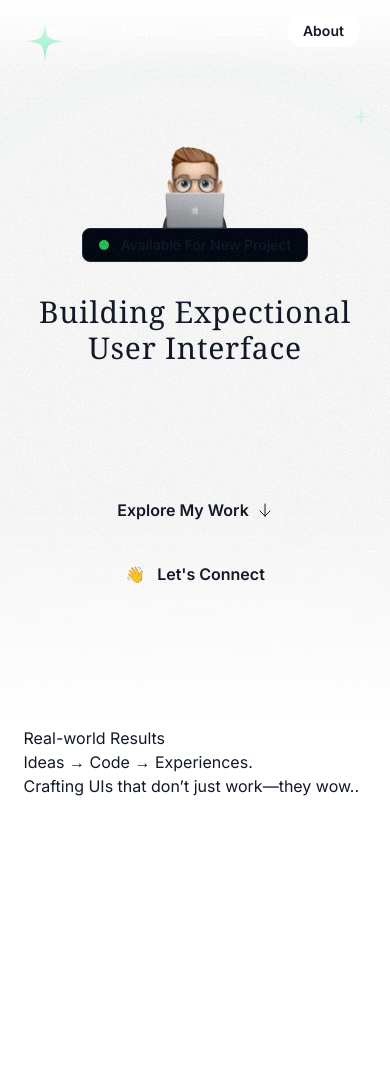
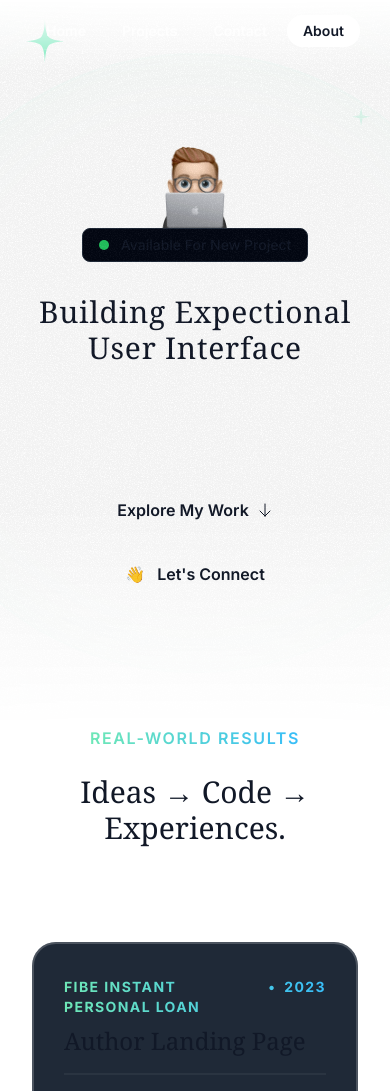
Before and after one commit to Trimbak15/portfolio-mine, a Next.js app: page / in a window 390 px wide. Shown: the top 1091 px of the page. Before the commit the page ends 973 px from the top, so only its background shows below. Built offline with nearby package versions, Linux system fonts and the light colour scheme; a web font is replaced by a local one.

Commit message:
project-section

```diff
--- a/src/sections/Projects.tsx
+++ b/src/sections/Projects.tsx
@@ -1,6 +1,10 @@
-import darkSaasLandingPage from "@/assets/images/dark-saas-landing-page.png";
-import lightSaasLandingPage from "@/assets/images/light-saas-landing-page.png";
-import aiStartupLandingPage from "@/assets/images/ai-startup-landing-page.png";
+import darkSaasLandingPage from "@/assets/images/fibe.png"
+import lightSaasLandingPage from "@/assets/images/light-saas-landing-page.png"
+import aiStartupLandingPage from "@/assets/images/ai-startup-landing-page.png"
+import Image from "next/image"
+import CheckIcon from "@/assets/icons/check-circle.svg"
+import ArrowDown from "@/assets/icons/arrow-down.svg"
+import grainImage from "@/assets/images/grain.jpg"
 
 const portfolioProjects = [
   {
@@ -8,9 +12,9 @@
     year: "2023",
     title: "Author Landing Page",
     results: [
-      { title: "Enhanced user experience by 40%" },
-      { title: "Improved site speed by 50%" },
-      { title: "Increased mobile traffic by 35%" },
+      {title: "Enhanced user experience by 40%"},
+      {title: "Improved site speed by 50%"},
+      {title: "Increased mobile traffic by 35%"},
     ],
     link: "https://www.fibe.in/",
     image: darkSaasLandingPage,
@@ -20,9 +24,9 @@
     year: "2021",
     title: "Light Saas Landing Page",
     results: [
-      { title: "Boosted sales by 20%" },
-      { title: "Expanded customer reach by 35%" },
-      { title: "Increased brand awareness by 15%" },
+      {title: "Boosted sales by 20%"},
+      {title: "Expanded customer reach by 35%"},
+      {title: "Increased brand awareness by 15%"},
     ],
     link: "https://youtu.be/7hi5zwO75yc",
     image: lightSaasLandingPage,
@@ -32,26 +36,85 @@
     year: "2023",
     title: "AI Startup Landing Page",
     results: [
-      { title: "Enhanced user experience by 40%" },
-      { title: "Improved site speed by 50%" },
-      { title: "Increased mobile traffic by 35%" },
+      {title: "Enhanced user experience by 40%"},
+      {title: "Improved site speed by 50%"},
+      {title: "Increased mobile traffic by 35%"},
     ],
     link: "https://youtu.be/Z7I5uSRHMHg",
     image: aiStartupLandingPage,
   },
-];
+]
 
 export const ProjectsSection = () => {
   return (
-    <div>
+    <section className="pb-16 px-8 lg:py-24 lg:flex-row">
       <div className="container">
-        <p>Real-world Results</p>
-        <h2>Ideas → Code → Experiences.</h2>
-        <p>Crafting UIs that don’t just work—they wow..</p>
+        <div className="flex justify-center">
+          <p className="uppercase font-semibold tracking-widest bg-gradient-to-r from-emerald-300 to-sky-400 text-transparent bg-clip-text text-center">
+            Real-world Results
+          </p>
+        </div>
+        <h2 className="font-serif text-3xl md:text-5xl text-center mt-6">
+          Ideas → Code → Experiences.
+        </h2>
+        <p className="text-center text-white/60 md:text-lg lg:text-xl mt-2 md:mt-10 max-w-md mx-auto">
+          Crafting UIs that don't just work—they wow.
+        </p>
       </div>
-    </div>
-  );
-};
+      <div className="flex flex-col mt-10 gap-20 ">
+        {portfolioProjects.map(project => (
+          <div
+            key={project.title}
+            className="bg-gray-800 rounded-3xl relative z-0 overflow-hidden after:z-10 after:content-[''] after:absolute after:inset-0 after:outline-2 after:outline after:-outline-offset-2 after:rounded-3xl after:outline-white/20 px-8 pt-8 md:pt-10 after:pointer-events-none
+          lg:flex lg:items-center lg:gap-12 lg:px-12 lg:py-12" // Added lg: classes
+          >
+            <div className="absolute inset-0 -z-10 opacity-5 bg-grain"></div>
 
-// going home will p do the remaining work by the 30 / by 1 may .
-// humble request don't dare to call me / ask for any silly doubt clear all trh doubt using copilot else deep seek.
+            {/* Text Content - Left Side (wrapped in new div) */}
+            <div className="lg:flex-1 lg:pr-8">
+              {" "}
+              {/* Added lg: classes */}
+              <div className="bg-gradient-to-r from-emerald-300 to-sky-400 inline-flex gap-2 font-bold uppercase tracking-widest text-sm text-transparent bg-clip-text">
+                <span>{project.company}</span>
+                <span>&bull;</span>
+                <span>{project.year}</span>
+              </div>
+              <h3 className="font-serif text-2xl mt-2 md:mt-5 md:text-4xl">
+                {project.title}
+              </h3>
+              <hr className="border-t-2 border-white/5 mt-4 md:mt-5" />
+              <ul className="mt-4 flex flex-col gap-2 md:mt-5">
+                {project.results.map(result => (
+                  <li
+                    key={result.title}
+                    className="flex gap-2 text-sm md:text-base text-white/50"
+                  >
+                    <CheckIcon className="size-5 text-emerald-300 md:size-6" />
+                    <span>{result.title}</span>
+                  </li>
+                ))}
+              </ul>
+              <a href={project.link}>
+                <button className="bg-white text-gray-950 h-12 w-full md:w-auto px-6 rounded-xl font-semibold inline-flex items-center justify-center gap-2 mt-8">
+                  <span>View Live Site</span>
+                  <ArrowDown className="size-4" />
+                </button>
+              </a>
+            </div>
+
+            {/* Image - Right Side (wrapped in new div) */}
+            <div className="mt-8 -mb-4 md:-mb-0 lg:flex-1 lg:mt-0 lg:mb-0">
+              {" "}
+              {/* Added lg: classes */}
+              <Image
+                src={project.image}
+                alt={project.title}
+                className="w-full h-auto rounded-lg"
+              />
+            </div>
+          </div>
+        ))}
+      </div>
+    </section>
+  )
+}
```
Also changed, not shown: src/assets/images/fibe.png (added).
